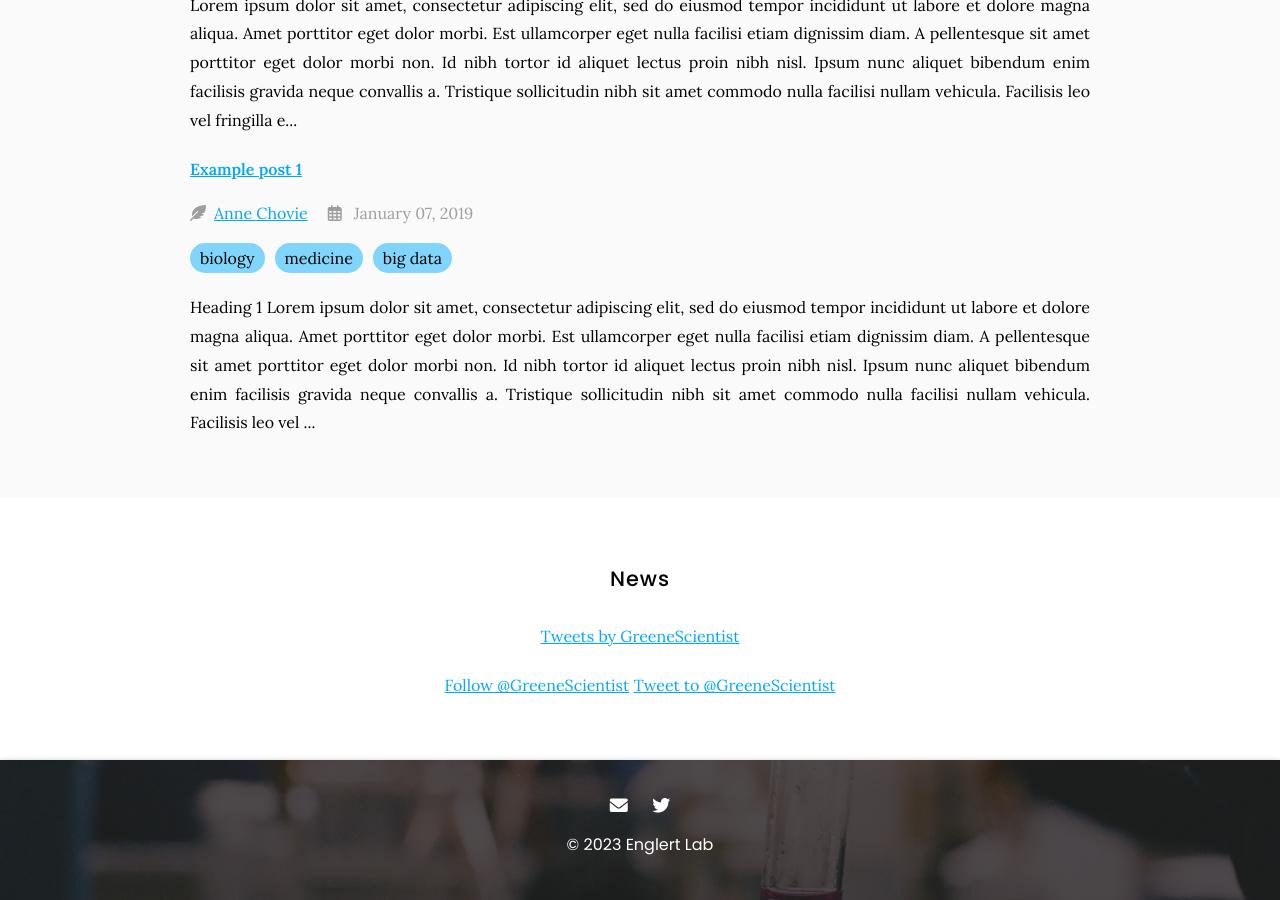
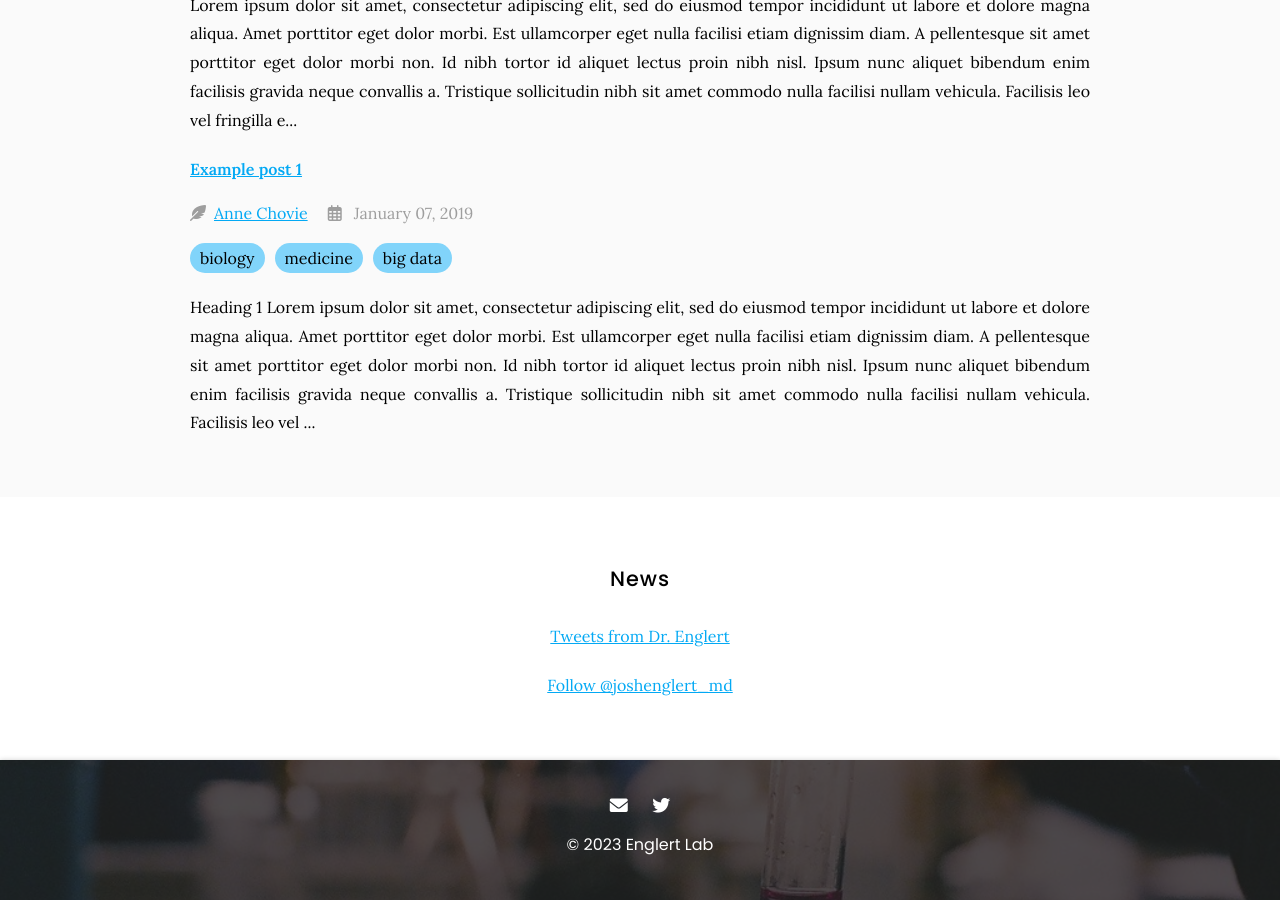
Before and after one commit to Harrisonthow/englert-lab, a Jekyll site: the page built from blog/index.md, in a window 1280 px wide and 900 px high, scrolled down 898 px. Built offline with Jekyll 4.4.1, drawn with Linux system fonts in a browser that asks for light colours; comment, search, counter and statistics services are not loaded.

Commit message:
Update index.md

```diff
--- a/blog/index.md
+++ b/blog/index.md
@@ -19,9 +19,8 @@
 
 <!-- Twitter embeds from https://publish.twitter.com/ -->
 
-<a class="twitter-timeline" data-width="400" data-height="400" href="https://twitter.com/GreeneScientist?ref_src=twsrc%5Etfw">Tweets by GreeneScientist</a> <script async src="https://platform.twitter.com/widgets.js" charset="utf-8"></script>
+<a class="twitter-timeline" data-height="600" href="https://twitter.com/joshenglert_md?ref_src=twsrc%5Etfw">Tweets from Dr. Englert</a> <script async src="https://platform.twitter.com/widgets.js" charset="utf-8"></script>
 {:.center}
 
-<a href="https://twitter.com/GreeneScientist?ref_src=twsrc%5Etfw" class="twitter-follow-button" data-show-count="false">Follow @GreeneScientist</a><script async src="https://platform.twitter.com/widgets.js" charset="utf-8"></script>
-<a href="https://twitter.com/intent/tweet?screen_name=GreeneScientist&ref_src=twsrc%5Etfw" class="twitter-mention-button" data-show-count="false">Tweet to @GreeneScientist</a><script async src="https://platform.twitter.com/widgets.js" charset="utf-8"></script>
+<a href="https://twitter.com/joshenglert_md?ref_src=twsrc%5Etfw" class="twitter-follow-button" data-show-count="false">Follow @joshenglert_md</a><script async src="https://platform.twitter.com/widgets.js" charset="utf-8"></script>
 {:.center}
```
